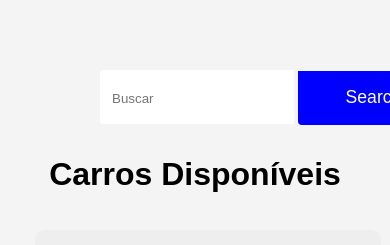
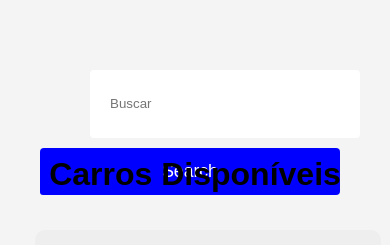
Before and after one commit to Caiorg08/HTML, a plain HTML site: page carros.html in a window 390 px wide. Shown: the part 142-387 px from the top of the page. Drawn offline with Linux system fonts and the light colour scheme.

Commit message:
Add files via upload

```diff
--- a/carros.html
+++ b/carros.html
@@ -218,25 +218,28 @@
             padding-right: 20px;
         }
         .search-input {
-            width: 190px;
+                width: 50%;
                 height: 48px;
-            border-radius: 4px 0px 0px 4px;
-            margin-left: 50px;
-            padding-top: 5px;
-
+                border-radius: 4px 4px 4px 4px;
+                padding: 10px;
+                margin-left: 8%;
 
             }
 
             .search-button {
-            width: 150px;
-            height: 54px;
-            border-radius: 0px 4px 4px 4px;
+                width: 60%;
+
+                height: 47px;
+                border-radius: 4px 4px 4px 3px;
                 border: none;
                 background-color: blue;
                 color: white;
                 font-size: 1.1em;
                 transition: 0.2s ease;
                 text-align: center;
+                margin-top: 10px;
+                display: inline-block; /* Ajusta para manter o alinhamento */
+                margin-left: -10px;
             }
         .title-wrapper-catalog{
             margin-top: 75px;
```
Lines whose indentation alone changed are shown as unchanged.
